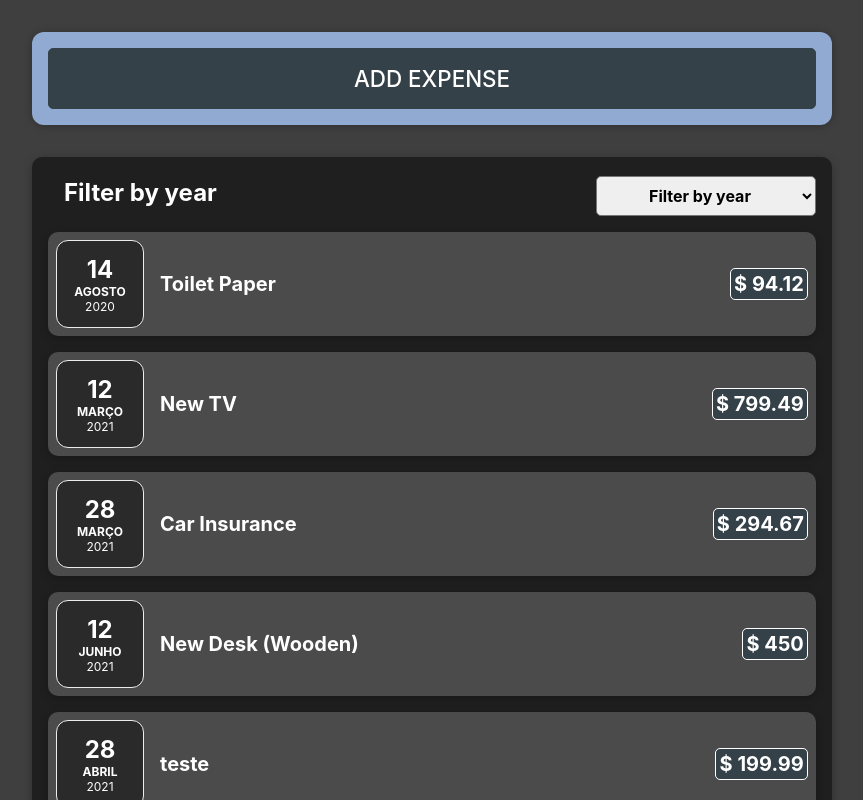
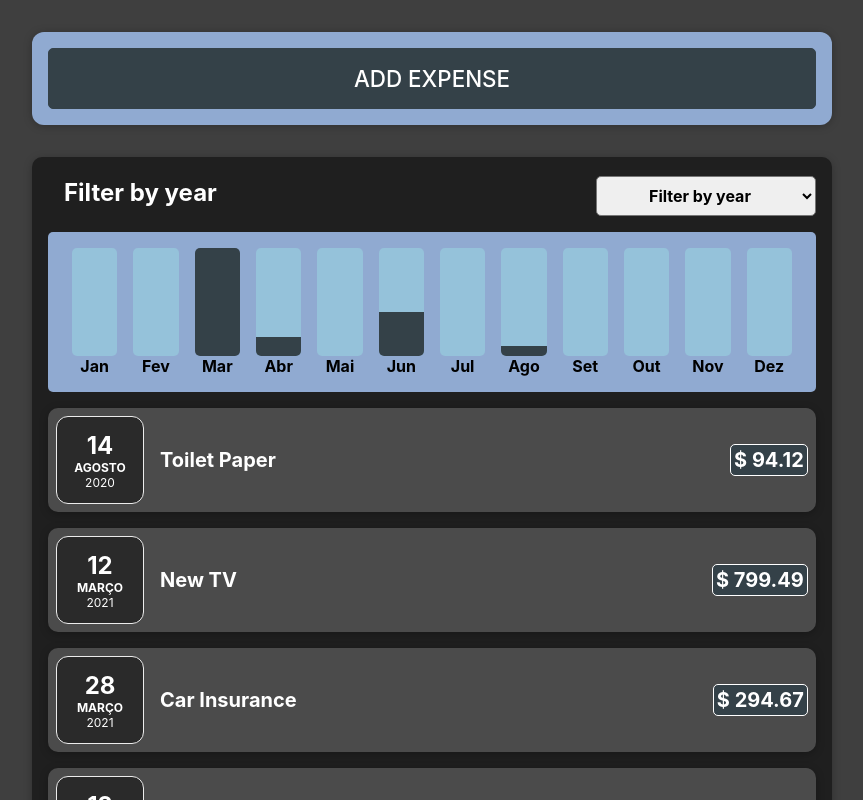
Before and after one commit to aff123456/React, a React (Create React App) app in the folder app-01-basics/: page / in a window 1280 px wide. Shown: the top 800 px of the page, without its empty margins (208-1071 px from the left). Built offline with nearby package versions, Linux system fonts and the light colour scheme.

Commit message:
gets updated data from ExpenseItem, modifies the original expenses array and passes the modified version to App

```diff
--- a/app-01-basics/src/components/Expenses/Expenses.js
+++ b/app-01-basics/src/components/Expenses/Expenses.js
@@ -2,12 +2,35 @@ import ExpenseItem from "./ExpenseItem";
 import './Expenses.css';
 import Card from "../UI/Card";
 import ExpensesFilter from "./ExpensesFilter";
+import ExpensesChart from "./ExpensesChart";
 import { useState } from "react";
 
 const Expenses = props => {
 
+    const getUpdatedData = data => {
+        // console.log('expensesList before');
+        // console.dir(expensesList);
+        // console.log('data');
+        // console.dir(data);
+        console.log(props.expenses);
+        for (let [index, expense] of props.expenses.entries()) {
+            if (expense.id === data.id) {
+                props.expenses.splice(index, 1, data);
+            }
+        }
+        // for (let [index, expense] of expensesList.entries()) {
+        //     if (expense.key === data.id) {
+        //         const newElement = <ExpenseItem key={data.id} id={data.id} title={data.title} amount={data.amount} date={data.date} onSave={getUpdatedData} />;
+        //         expensesList.splice(index, 1, newElement);
+        //     }
+        // }
+        props.onSave(props.expenses);
+        // console.log('expensesList after');
+        // console.dir(expensesList);
+    }
+
     const expenseItemList = props.expenses.map(expense => {
-        return <ExpenseItem key={expense.id} title={expense.title} amount={expense.amount} date={expense.date} />
+        return <ExpenseItem key={expense.id} id={expense.id} title={expense.title} amount={expense.amount} date={expense.date} onSave={getUpdatedData} />
     });
 
     const [expensesList, setExpensesList] = useState(expenseItemList);
@@ -17,14 +40,20 @@ const Expenses = props => {
         if (filterYear > 0) {
             const filteredList = expenseItemList.filter(expense => expense.props.date ? expense.props.date.getFullYear() === filterYear : false);
             return setExpensesList(filteredList);
+        } else {
+            // resetFilter = false;
         }
         setExpensesList(expenseItemList);
     }
 
+    const defaultText = <p>No expenses found!</p>;
+
     return (
         <Card className="expenses">
             <ExpensesFilter onSave={filterHandler} />
-            {expensesList}
+            <ExpensesChart expenses={expensesList} />
+            {expensesList.length ? expensesList : defaultText}
+            {/* {expensesList} */}
         </Card>
     );
 }
```
